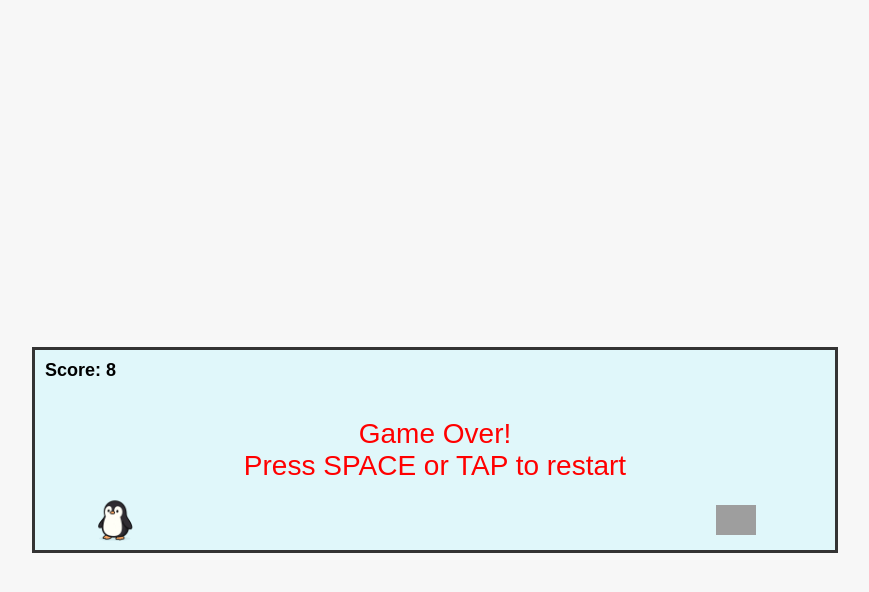
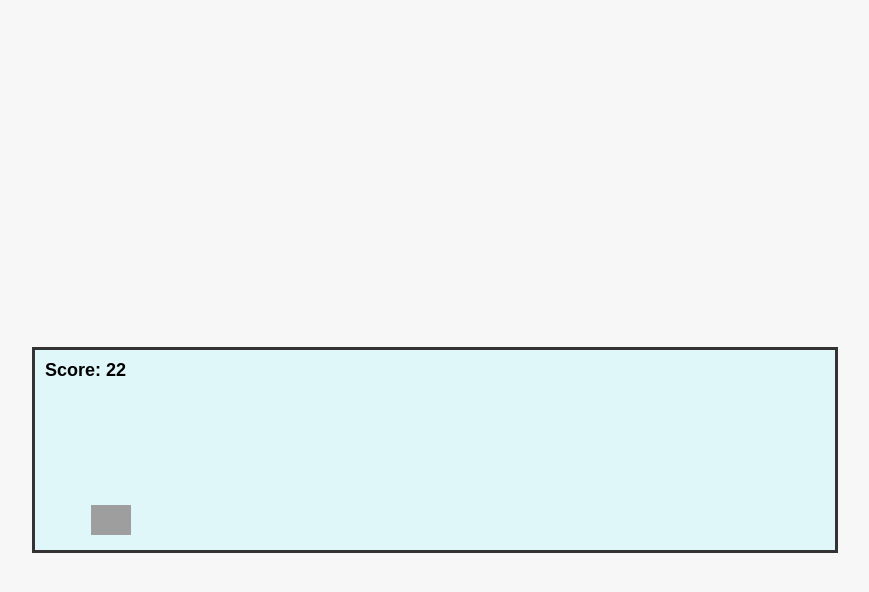
Before and after one commit to enricomariazotti-alt/enricomariazotti-alt.github.io, a Jekyll site: the page game/dino-runner.html, which Jekyll copies as it is, in a window 1280 px wide. Shown: the top 592 px of the page, without its empty margins (205-1074 px from the left). Built offline with Jekyll 4.4.1, drawn with Linux system fonts in a browser that asks for light colours; some of the changed lines change nothing that is shown; grey boxes are pictures that could not be loaded.

Commit message:
new dino

```diff
--- a/game/dino-runner.html
+++ b/game/dino-runner.html
@@ -3,7 +3,7 @@
 <head>
 <meta charset="UTF-8">
 <meta name="viewport" content="width=device-width, initial-scale=1.0">
-  <title>Dino Runner</title>
+<title>Dino Runner Improved</title>
 <style>
   body {
     margin: 0;
@@ -35,29 +35,13 @@
     background: url("/images/pinguino.png") no-repeat center/contain;
   }
 
-    #cactus {
+  .cactus {
     width: 40px;
     height: 60px;
     position: absolute;
     bottom: 0;
     right: -40px;
     background: url("/images/cactus.png") no-repeat center/contain;
-      animation: moveCactus 2s linear infinite;
-    }
-
-    @keyframes moveCactus {
-      from { right: -40px; }
-      to { right: 100%; }
-    }
-
-    .jump {
-      animation: jump 0.5s ease-out;
-    }
-
-    @keyframes jump {
-      0%   { bottom: 0; }
-      50%  { bottom: 100px; }
-      100% { bottom: 0; }
   }
 
   #score {
@@ -83,70 +67,115 @@
 <body>
 <div id="game">
   <div id="dino"></div>
-    <div id="cactus"></div>
   <div id="score">Score: 0</div>
   <div id="game-over">Game Over!<br>Press SPACE or TAP to restart</div>
 </div>
 
 <script>
+const game = document.getElementById("game");
 const dino = document.getElementById("dino");
-    const cactus = document.getElementById("cactus");
 const scoreDisplay = document.getElementById("score");
 const gameOverText = document.getElementById("game-over");
 
 let isJumping = false;
+let velocity = 0;
+let gravity = 0.8;
+let position = 0;
 let score = 0;
 let gameOver = false;
+let cactusSpeed = 6;
+let obstacles = [];
 
 function jump() {
   if (!isJumping && !gameOver) {
     isJumping = true;
-        dino.classList.add("jump");
-        setTimeout(() => {
-          dino.classList.remove("jump");
-          isJumping = false;
-        }, 500);
+    velocity = -12;
   } else if (gameOver) {
     restartGame();
   }
 }
 
-    document.addEventListener("keydown", event => {
-      if (event.code === "Space") {
-        jump();
+document.addEventListener("keydown", e => { if (e.code === "Space") jump(); });
+document.addEventListener("click", jump);
+document.addEventListener("touchstart", jump);
+
+function createCactus() {
+  const cactus = document.createElement("div");
+  cactus.classList.add("cactus");
+  game.appendChild(cactus);
+  obstacles.push(cactus);
+  cactus.style.right = "-40px";
+}
+
+setInterval(() => {
+  if (!gameOver) {
+    score++;
+    scoreDisplay.textContent = "Score: " + score;
+    if(score % 50 === 0) cactusSpeed += 0.5; // increase difficulty
+  }
+}, 200);
+
+function updateGame() {
+  // Dino physics
+  velocity += gravity;
+  position += velocity;
+  if(position <= 0){
+    position = 0;
+    isJumping = false;
+    velocity = 0;
+  }
+  dino.style.bottom = position + "px";
+
+  // Move obstacles
+  obstacles.forEach((cactus, index) => {
+    let right = parseFloat(cactus.style.right);
+    right += cactusSpeed;
+    cactus.style.right = right + "px";
+
+    // Remove off-screen cactus
+    if (right > 850) {
+      cactus.remove();
+      obstacles.splice(index, 1);
+    }
+
+    // Collision detection
+    const dinoRect = dino.getBoundingClientRect();
+    const cactusRect = cactus.getBoundingClientRect();
+    if (
+      dinoRect.right > cactusRect.left &&
+      dinoRect.left < cactusRect.right &&
+      dinoRect.bottom > cactusRect.top
+    ) {
+      gameOver = true;
+      gameOverText.style.display = "block";
     }
   });
 
-    document.addEventListener("click", jump);
+  if (!gameOver) requestAnimationFrame(updateGame);
+}
 
-    let scoreInterval = setInterval(() => {
-      if (!gameOver) {
-        score++;
-        scoreDisplay.textContent = "Score: " + score;
+function spawnObstacles() {
+  if(!gameOver){
+    createCactus();
+    setTimeout(spawnObstacles, 1500 + Math.random() * 2000);
   }
-    }, 200);
-
-    let checkCollision = setInterval(() => {
-      if (gameOver) return;
-
-      let dinoBottom = parseInt(window.getComputedStyle(dino).getPropertyValue("bottom"));
-      let cactusLeft = parseInt(window.getComputedStyle(cactus).getPropertyValue("left"));
-
-      if (cactusLeft < 80 && cactusLeft > 30 && dinoBottom < 50) {
-        gameOver = true;
-        gameOverText.style.display = "block";
-        cactus.style.animation = "none";
-        cactus.style.right = cactusLeft + "px";
 }
-    }, 10);
 
 function restartGame() {
   score = 0;
+  cactusSpeed = 6;
   gameOver = false;
   gameOverText.style.display = "none";
-      scoreDisplay.textContent = "Score: 0";
-      cactus.style.animation = "moveCactus 2s linear infinite";
+  obstacles.forEach(c => c.remove());
+  obstacles = [];
+  position = 0;
+  velocity = 0;
+  updateGame();
+  spawnObstacles();
 }
+
+updateGame();
+spawnObstacles();
 </script>
 </body>
 </html>
```
Lines whose indentation alone changed are shown as unchanged.
